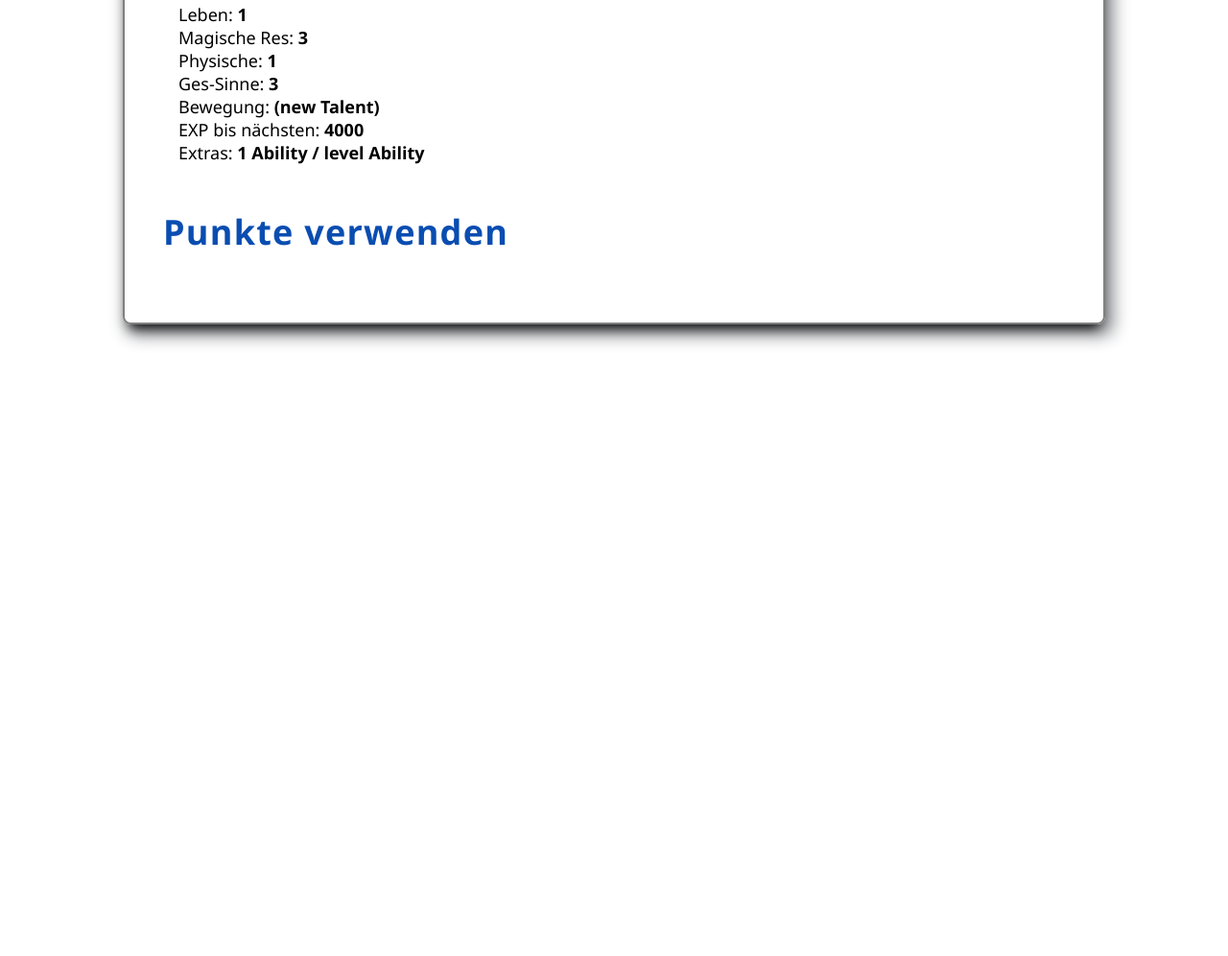
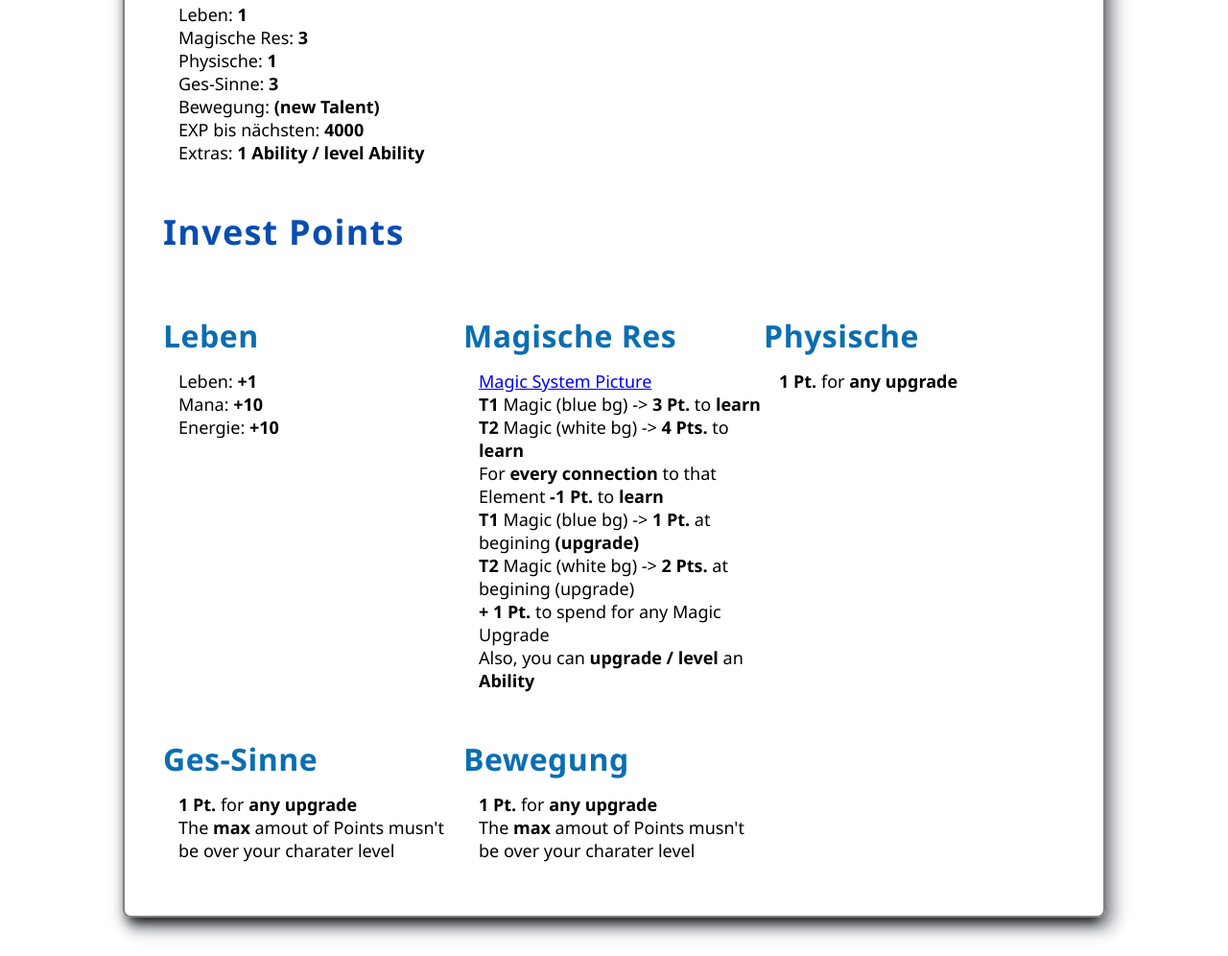
Before and after one commit to Egomann88/LPG_LevelingSystem, a plain HTML site: page src/lvlUp.html in a window 1280 px wide. Shown: the part 738-1734 px from the top of the page at 96% size. Before the commit the page ends 1116 px from the top, so only its background shows below. Drawn offline with Linux system fonts and the light colour scheme.

Commit message:
lvlUp h+css Invest pt. container + classes renamed

```diff
--- a/src/css/levelUp.css
+++ b/src/css/levelUp.css
@@ -34,24 +34,19 @@ h3 {
 
 /* lvl ups */
 
-.lvl_Container {
+.lvlSystemContainer {
     display: flex;
     flex-wrap: wrap;
     overflow: hidden;
     justify-content: left;
 }
 
-.lvl_Box {
+.lvlSystemBox {
     width: 100%;
     overflow: hidden;
     flex-direction: column;
     /* 100%, 1 per line - 50%, 2 per line - 33%, 3 per line - 25%, 4 per line - 20%, 5 per line */
 }
-
-
-/* invest points */
-
-.invest_Points {}
 
 
 /* media screens */
@@ -74,7 +69,7 @@ h3 {
 /* lg */
 
 @media (min-width: 1024px) {
-    .lvl_Box {
+    .lvlSystemBox {
         width: 50%;
     }
 }
@@ -83,8 +78,8 @@ h3 {
 /* xl */
 
 @media (min-width: 1280px) {
-    .lvl_Box {
-        width: 33%;
+    .lvlSystemBox {
+        width: 33.3%;
     }
 }
 
--- a/src/lvlUp.html
+++ b/src/lvlUp.html
@@ -31,8 +31,8 @@
     <section>
         <h1>LPG - Leveling System</h1>
         <h2>Level UP's</h2>
-        <div class="lvl_Container">
-            <div id="ID" class="lvl_Box">
+        <div class="lvlSystemContainer">
+            <div id="ID" class="lvlSystemBox">
                 <h3>Level 1</h3>
                 <ul>
                     <li>Leben: <b>5</b></li>
@@ -44,7 +44,7 @@
                     <li>Extras: <b>2 Abilities</b></li>
                 </ul>
             </div>
-            <div class="lvl_Box">
+            <div class="lvlSystemBox">
                 <h3>Level 2</h3>
                 <ul>
                     <li>Leben: <b>2</b></li>
@@ -56,7 +56,7 @@
                     <li>Extras: <b>none</b></li>
                 </ul>
             </div>
-            <div class="lvl_Box">
+            <div class="lvlSystemBox">
                 <h3>Level 3</h3>
                 <ul>
                     <li>Leben: <b>2</b></li>
@@ -68,7 +68,7 @@
                     <li>Extras: <b>1 Ability / level Ability</b></li>
                 </ul>
             </div>
-            <div class="lvl_Box">
+            <div class="lvlSystemBox">
                 <h3>Level 4</h3>
                 <ul>
                     <li>Leben: <b>1</b></li>
@@ -81,9 +81,50 @@
                 </ul>
             </div>
         </div>
-        <h2>Punkte verwenden</h2>
-        <div class="invest_Points">
-
+        <h2>Invest Points</h2>
+        <div class="lvlSystemContainer">
+            <div class="lvlSystemBox">
+                <h3>Leben</h3>
+                <ul>
+                    <li>Leben: <b>+1</b></li>
+                    <li>Mana: <b>+10</b></li>
+                    <li>Energie: <b>+10</b></li>
+                </ul>
+            </div>
+            <div class="lvlSystemBox">
+                <h3>Magische Res</h3>
+                <ul>
+                    <li><a href="./assets/MagicSystem.jpg" target="_blank">Magic System Picture</a></li>
+                    <li><b>T1</b> Magic (blue bg) -> <b>3 Pt.</b> to <b>learn</b></li>
+                    <li><b>T2</b> Magic (white bg) -> <b>4 Pts.</b> to <b>learn</b>
+                    </li>
+                    <li>For <b>every connection</b> to that Element <b>-1 Pt.</b> to <b>learn</b></li>
+                    <li><b>T1</b> Magic (blue bg) -> <b>1 Pt.</b> at begining <b>(upgrade)</b></li>
+                    <li><b>T2</b> Magic (white bg) -> <b>2 Pts.</b> at begining (upgrade)</li>
+                    <li><b>+ 1 Pt.</b> to spend for any Magic Upgrade</li>
+                    <li>Also, you can <b>upgrade / level</b> an <b>Ability</b></li>
+                </ul>
+            </div>
+            <div class="lvlSystemBox">
+                <h3>Physische</h3>
+                <ul>
+                    <li><b>1 Pt.</b> for <b>any upgrade</b></li>
+                </ul>
+            </div>
+            <div class="lvlSystemBox">
+                <h3>Ges-Sinne</h3>
+                <ul>
+                    <li><b>1 Pt.</b> for <b>any upgrade</b></li>
+                    <li>The <b>max</b> amout of Points musn't be over your charater level</li>
+                </ul>
+            </div>
+            <div class="lvlSystemBox">
+                <h3>Bewegung</h3>
+                <ul>
+                    <li><b>1 Pt.</b> for <b>any upgrade</b></li>
+                    <li>The <b>max</b> amout of Points musn't be over your charater level</li>
+                </ul>
+            </div>
         </div>
     </section>
 </body>
```
